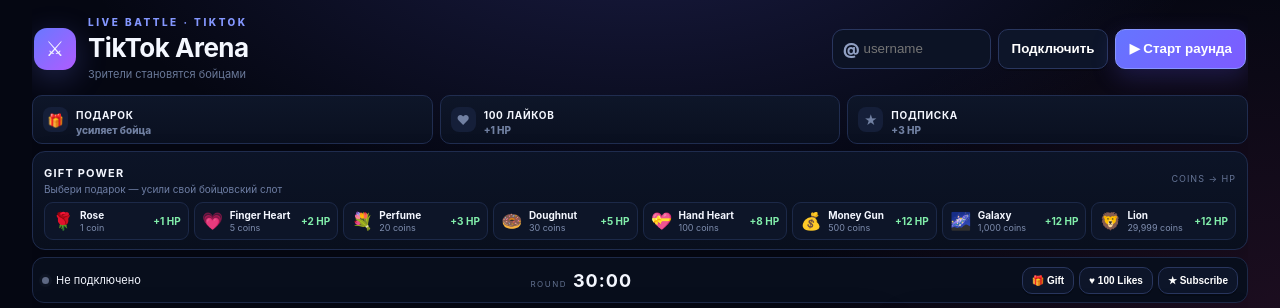
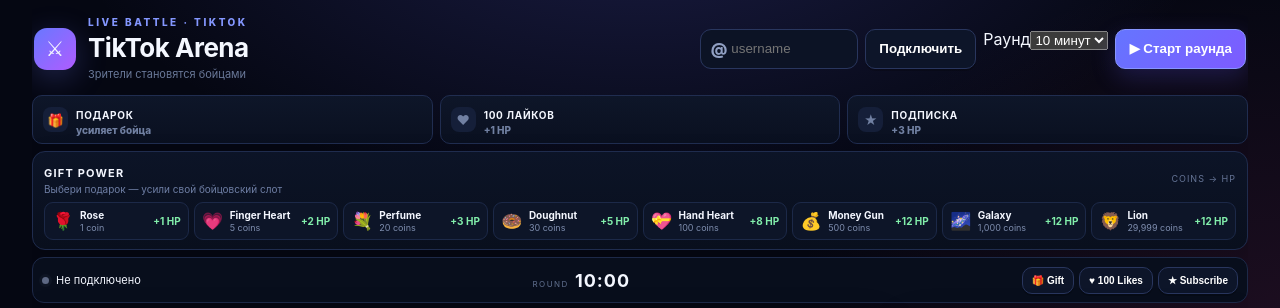
Before and after one commit to wertretwetrertew-a11y/TikTok-Arena, a website: page public/index.html in a window 1280 px wide. Shown: the top 308 px of the page. Drawn offline with nearby package versions, Linux system fonts and the light colour scheme; no server answers.

Commit message:
Add round duration selector

```diff
--- a/public/index.html
+++ b/public/index.html
@@ -1,10 +1,10 @@
 <!doctype html>
 <html lang="ru"><head><meta charset="UTF-8"><meta name="viewport" content="width=device-width,initial-scale=1"><title>TikTok Arena</title><link rel="stylesheet" href="/styles.css"></head>
 <body><main class="app">
-<header class="topbar"><div class="brand"><div class="brand-mark">⚔</div><div><div class="eyebrow">LIVE BATTLE · TIKTOK</div><h1>TikTok Arena</h1><div class="brand-sub">Зрители становятся бойцами</div></div></div><div class="controls"><div class="stream-input"><span>@</span><input id="username" placeholder="username"></div><button id="connect">Подключить</button><button id="start" class="primary">▶ Старт раунда</button></div></header>
+<header class="topbar"><div class="brand"><div class="brand-mark">⚔</div><div><div class="eyebrow">LIVE BATTLE · TIKTOK</div><h1>TikTok Arena</h1><div class="brand-sub">Зрители становятся бойцами</div></div></div><div class="controls"><div class="stream-input"><span>@</span><input id="username" placeholder="username"></div><button id="connect">Подключить</button><label class="round-select"><span>Раунд</span><select id="roundTime" aria-label="Время раунда"><option value="5">5 минут</option><option value="7">7 минут</option><option value="10" selected>10 минут</option><option value="15">15 минут</option></select></label><button id="start" class="primary">▶ Старт раунда</button></div></header>
 <section class="rules"><div><span class="rule-icon">🎁</span><div><b>ПОДАРОК</b><span>усиляет бойца</span></div></div><div><span class="rule-icon">♥</span><div><b>100 ЛАЙКОВ</b><span>+1 HP</span></div></div><div><span class="rule-icon">★</span><div><b>ПОДПИСКА</b><span>+3 HP</span></div></div></section>
 <section class="gift-menu"><div class="gift-menu-title"><div><b>GIFT POWER</b><span>Выбери подарок — усили свой бойцовский слот</span></div><div class="gift-note">COINS → HP</div></div><div class="gift-list"><div class="gift-item"><span class="gift-icon">🌹</span><div><b>Rose</b><small>1 coin</small></div><strong>+1 HP</strong></div><div class="gift-item"><span class="gift-icon">💗</span><div><b>Finger Heart</b><small>5 coins</small></div><strong>+2 HP</strong></div><div class="gift-item"><span class="gift-icon">💐</span><div><b>Perfume</b><small>20 coins</small></div><strong>+3 HP</strong></div><div class="gift-item"><span class="gift-icon">🍩</span><div><b>Doughnut</b><small>30 coins</small></div><strong>+5 HP</strong></div><div class="gift-item"><span class="gift-icon">💝</span><div><b>Hand Heart</b><small>100 coins</small></div><strong>+8 HP</strong></div><div class="gift-item"><span class="gift-icon">💰</span><div><b>Money Gun</b><small>500 coins</small></div><strong>+12 HP</strong></div><div class="gift-item"><span class="gift-icon">🌌</span><div><b>Galaxy</b><small>1,000 coins</small></div><strong>+12 HP</strong></div><div class="gift-item"><span class="gift-icon">🦁</span><div><b>Lion</b><small>29,999 coins</small></div><strong>+12 HP</strong></div></div></section>
-<section class="statusbar"><div class="live-state"><i></i><span id="connection">Не подключено</span></div><div class="round-clock"><small>ROUND</small><b id="timer">30:00</b></div><div class="demo-controls"><button id="demoGift">🎁 Gift</button><button id="demoLike">♥ 100 Likes</button><button id="demoSub">★ Subscribe</button></div></section>
+<section class="statusbar"><div class="live-state"><i></i><span id="connection">Не подключено</span></div><div class="round-clock"><small>ROUND</small><b id="timer">10:00</b></div><div class="demo-controls"><button id="demoGift">🎁 Gift</button><button id="demoLike">♥ 100 Likes</button><button id="demoSub">★ Subscribe</button></div></section>
 <section class="layout"><div class="arena-card"><div class="arena-topline"><span>ARENA</span><span>1 VIEWER = 1 FIGHTER</span></div><canvas id="arena" width="900" height="620"></canvas><div id="winner" class="winner hidden"></div></div><aside class="leaderboard"><div class="board-head"><div><div class="board-kicker">LIVE RANKING</div><h2>Бойцы</h2></div><span class="fighter-count">0</span></div><div class="legend">Каждый зритель получает одного бойца. Повторные действия только усиливают его.</div><div id="fighters"></div></aside></section>
 <div class="build-version">Версия сборки: <b id="buildVersion">загрузка...</b></div>
 </main><script src="/socket.io/socket.io.js"></script><script src="/game.js"></script></body></html>
```
